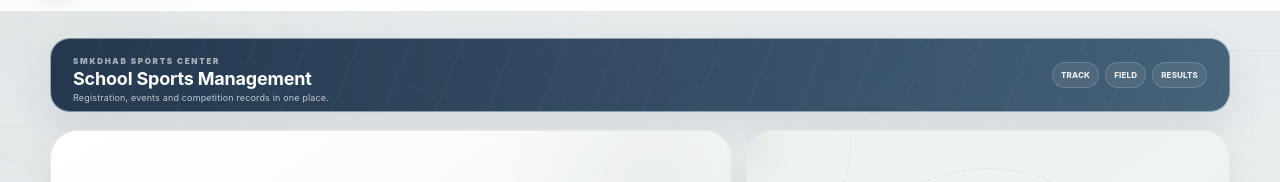
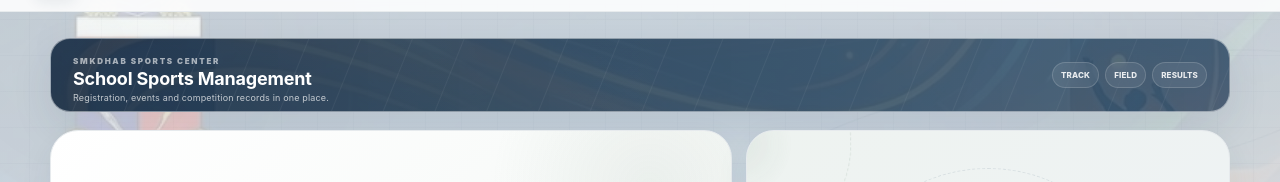
Before and after one commit to admincikgu/sistempengurusansukan, a website: page index.html in a window 1280 px wide. Shown: the part 60-242 px from the top of the page. Drawn offline with Linux system fonts and the light colour scheme; no server answers.

Commit message:
Add files via upload

```diff
--- a/style.css
+++ b/style.css
@@ -1005,7 +1005,7 @@ footer{
   border-radius:20px;
   background:
     linear-gradient(90deg,rgba(31,51,74,.93),rgba(66,95,119,.88)),
-    url("/assets/sports-bg.svg") center 42% / cover;
+    url("/assets/smkdhbadawi-sports-background.png") center 42% / cover;
   box-shadow:0 15px 40px rgba(31,51,74,.10);
 }
 .page-sport-header:after{
@@ -1079,7 +1079,7 @@ footer{
   z-index:-2;
   opacity:.08;
   background:
-    url("/assets/sports-bg.svg") center / cover no-repeat;
+    url("/assets/smkdhbadawi-sports-background.png") center / cover no-repeat;
   filter:saturate(.7);
 }
 @media(max-width:720px){
@@ -1645,8 +1645,8 @@ button, .nav-link, .button-secondary, .action-card, .portal-card{
    ========================================================= */
 body{
   background:
-    linear-gradient(rgba(245,247,247,.92),rgba(245,247,247,.94)),
-    url("/assets/sports-motion.svg") center/cover fixed no-repeat;
+    linear-gradient(rgba(244,247,247,.80),rgba(244,247,247,.84)),
+    url("/assets/smkdhbadawi-sports-background.png") center top / cover fixed no-repeat;
   background-attachment:fixed;
 }
 body:after{
@@ -1655,7 +1655,7 @@ body:after{
   inset:-10%;
   z-index:-1;
   pointer-events:none;
-  opacity:.28;
+  opacity:.16;
   background:
     radial-gradient(circle at 15% 20%,rgba(127,155,135,.11),transparent 23%),
     radial-gradient(circle at 85% 78%,rgba(48,76,104,.10),transparent 25%),
```
Also changed, not shown: assets/smkdhbadawi-sports-background.png (added).
